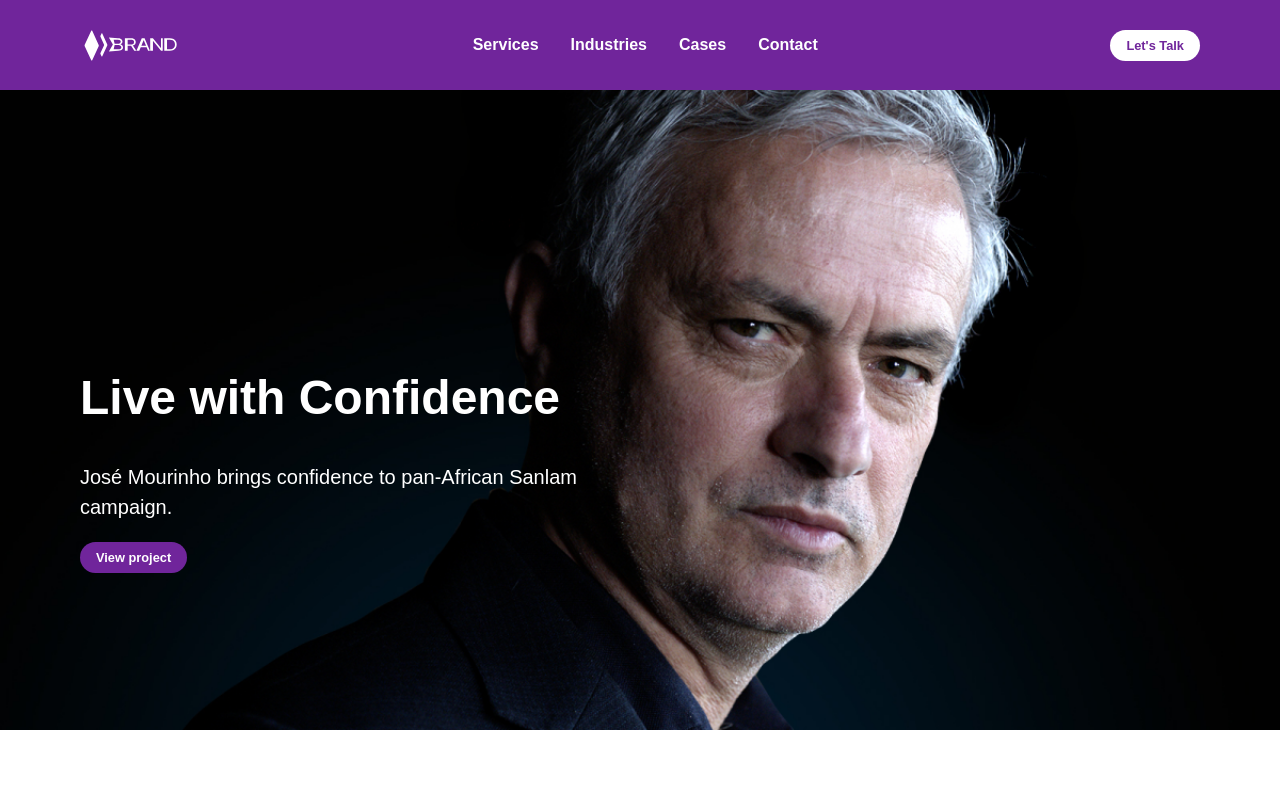
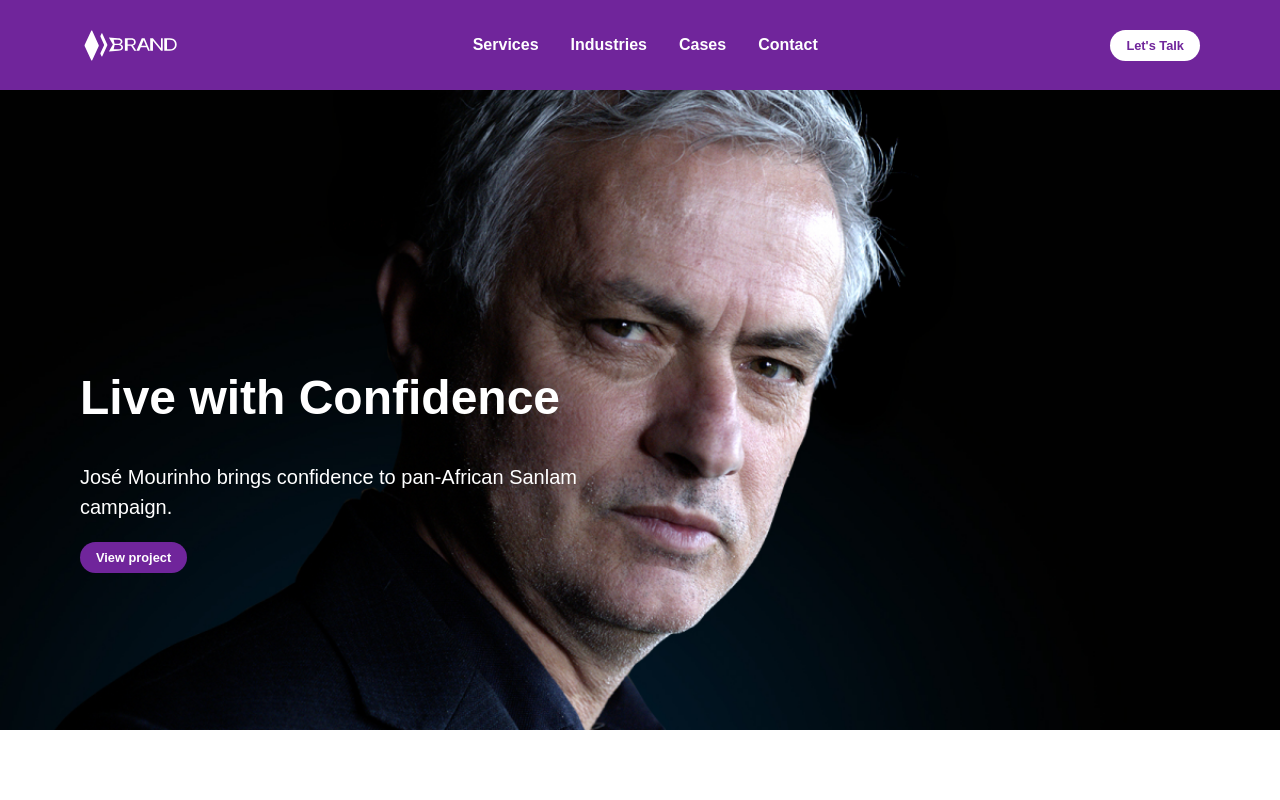
Before and after one commit to fruittymango/Project-Square-Submission-By-Isaac-Mogano, a React (Vite) app: page / in a window 1280 px wide. Shown: the top 800 px of the page. Built offline with nearby package versions, Linux system fonts and the light colour scheme; no server answers; a web font is replaced by a local one.

Commit message:
Updated styling for the hero image

```diff
--- a/src/components/App.css
+++ b/src/components/App.css
@@ -33,8 +33,11 @@
 
 .landing-page{
   color: white;
-  background: url('/Hero\ Image.png'), lightgray 50% / cover no-repeat;
-  background-size: 120vw 40rem;
+  background-repeat: no-repeat;
+  background-position: center;
+  background-size: cover;
+  background-image: url('/Hero\ Image.png');
+
   height: 40rem;
   flex-shrink: 0;
   padding-top: 0;
```
